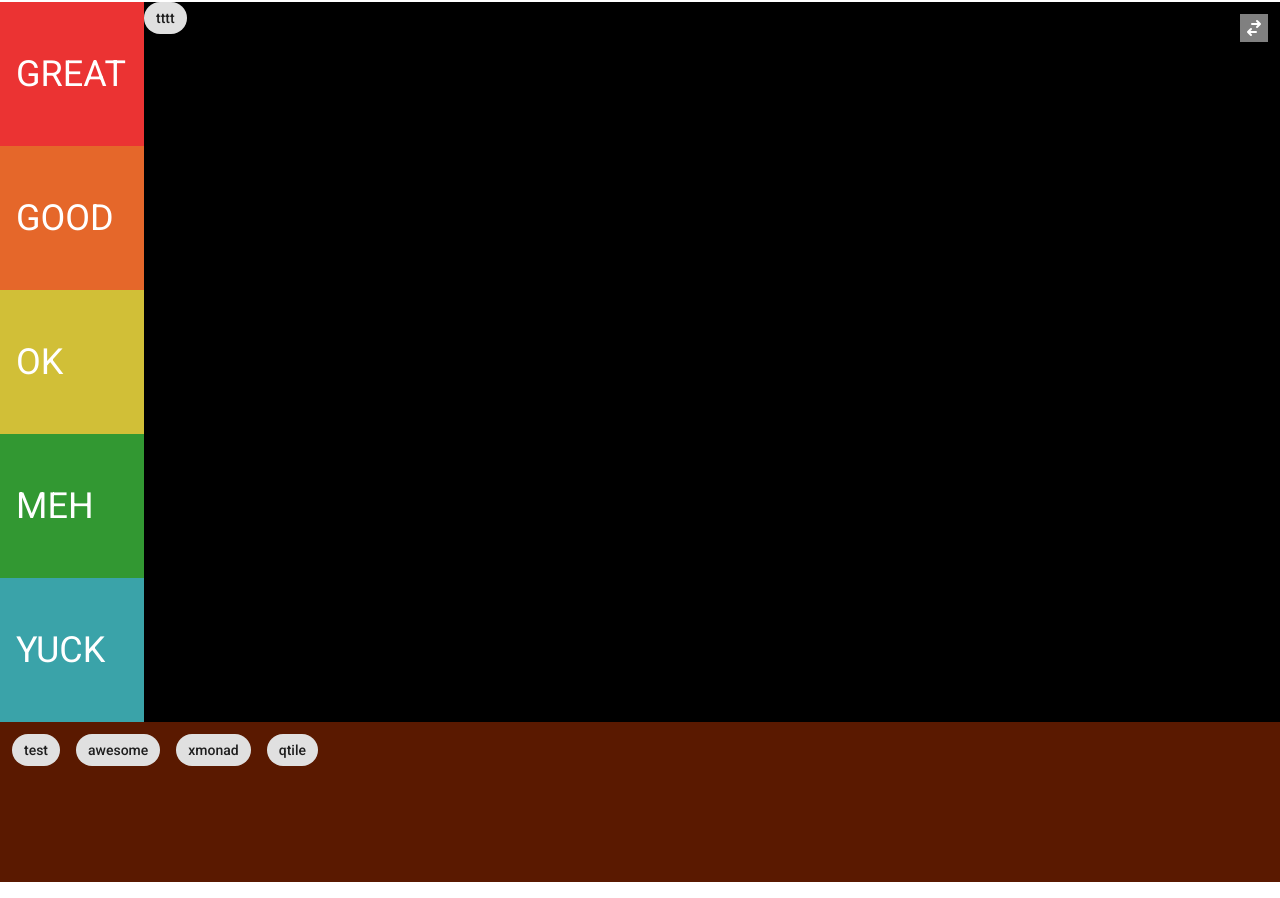
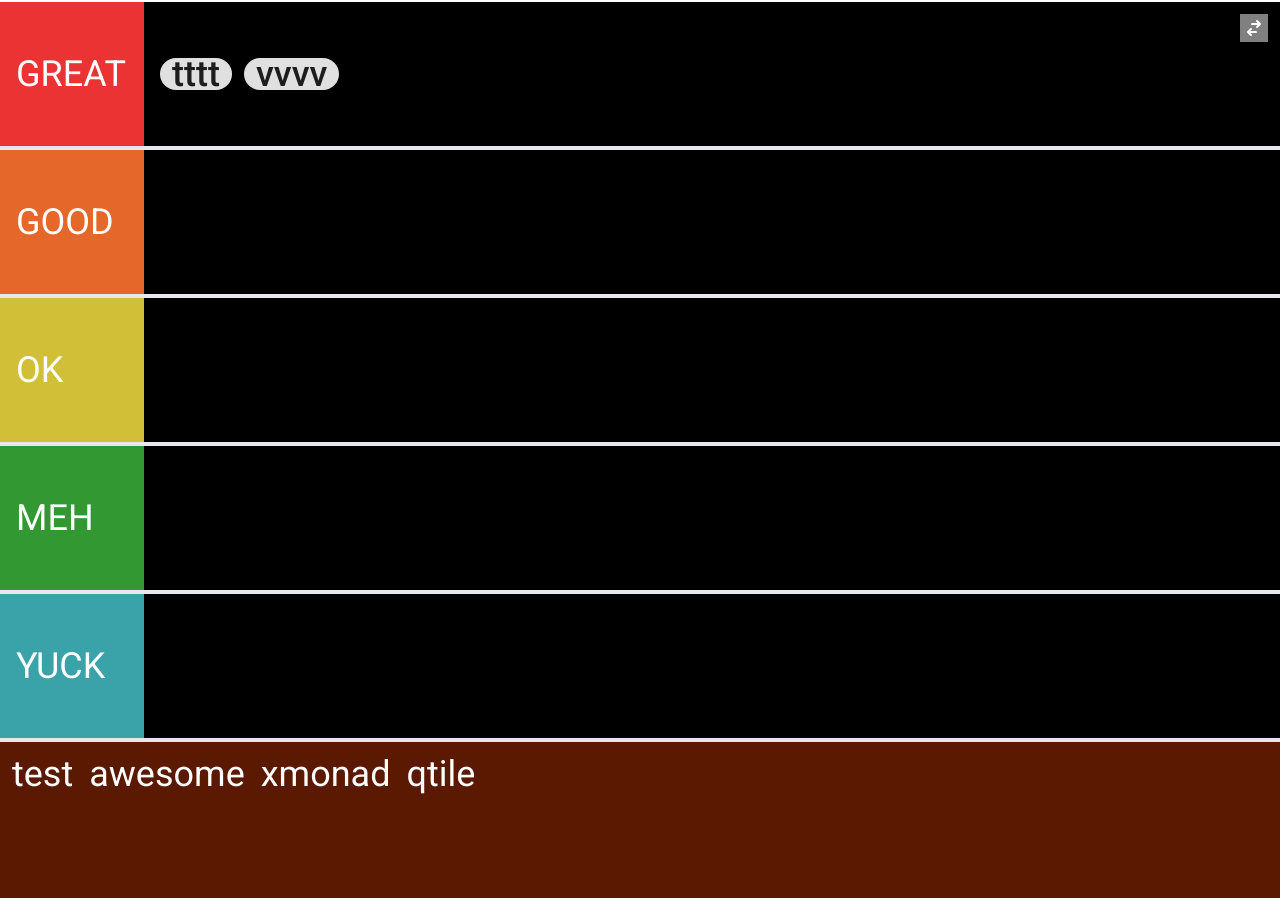
Before and after one commit to almahdi/dt-tierlist, an Angular app: page / in a window 1280 px wide. Shown: the part 212-1110 px from the top of the page. Built offline with nearby package versions, Linux system fonts and the light colour scheme.

Commit message:
drag and drop works

```diff
--- a/src/app/pages/main/main.component.html
+++ b/src/app/pages/main/main.component.html
@@ -16,6 +16,7 @@
       />
     </svg>
   </div>
+  <div class="divide-y divide-y-4">
     <div *ngFor="let category of categories; index as i" class="flex">
       <div
         class="w-36 h-36 p-4 text-4xl uppercase flex align-center items-center"
@@ -23,19 +24,29 @@
       >
         <span> {{ category.name }} </span>
       </div>
-    <div class="flex"
+      <div
+        class="flex items-center p-4 gap-3 bg-black grow"
         cdkDropList
         [cdkDropListData]="categories[i].items"
         (cdkDropListDropped)="onDrop($event)"
+        cdkDropListOrientation="horizontal"
       >
-      <mat-chip *ngFor="let item of category.items" cdkDrag>{{item}}</mat-chip>
+        <mat-chip
+          class="text-4xl"
+          *ngFor="let item of category.items"
+          cdkDrag
+          >{{ item }}</mat-chip
+        >
       </div>
     </div>
-  <div class="bg-[#5a1900] h-40 text-4xl flex gap-4 p-3"
+    <div
+      class="bg-[#5a1900] h-40 text-4xl flex gap-4 p-3 transition-all duration-75"
       cdkDropList
       [cdkDropListData]="items"
+      cdkDropListOrientation="horizontal"
       (cdkDropListDropped)="onDrop($event)"
     >
-    <mat-chip *ngFor="let item of items" cdkDrag>{{item}}</mat-chip>
+      <div mat-button *ngFor="let item of items" cdkDrag>{{ item }}</div>
     </div>
   </div>
+</div>
--- a/src/app/pages/main/main.component.ts
+++ b/src/app/pages/main/main.component.ts
@@ -4,6 +4,7 @@ import { CommonModule } from '@angular/common';
 import { InputsFormComponent } from 'src/app/components/inputs-form.component';
 import { DomSanitizer } from '@angular/platform-browser';
 import { MatChipsModule } from '@angular/material/chips';
+import {MatButtonModule} from '@angular/material/button';
 import { DragDropModule, CdkDragDrop, moveItemInArray, transferArrayItem } from '@angular/cdk/drag-drop';
 
 export interface ICategory {
@@ -21,8 +22,9 @@ export interface ICategory {
     CommonModule,
     ReactiveFormsModule,
     MatChipsModule,
+    MatButtonModule,
     InputsFormComponent,
-    DragDropModule
+    DragDropModule,
   ],
 })
 export class MainPageComponent {
@@ -31,7 +33,7 @@ export class MainPageComponent {
     {
       name: 'Great',
       color: '#eb3333',
-      items: ["tttt"],
+      items: ["tttt", "vvvv"],
     },
     {
       name: 'Good',
```
Lines whose indentation alone changed are shown as unchanged.
